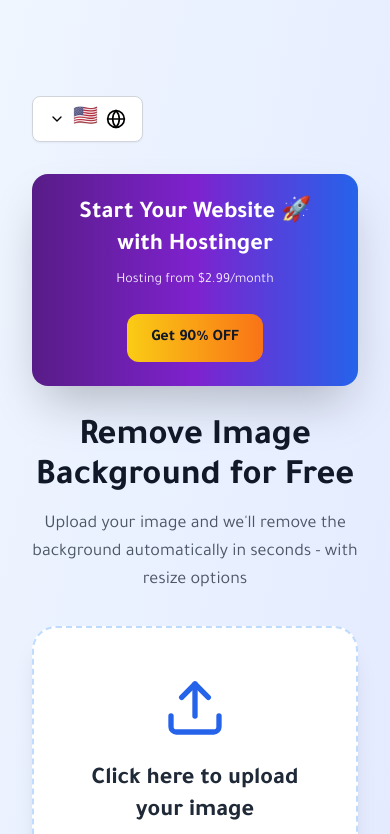
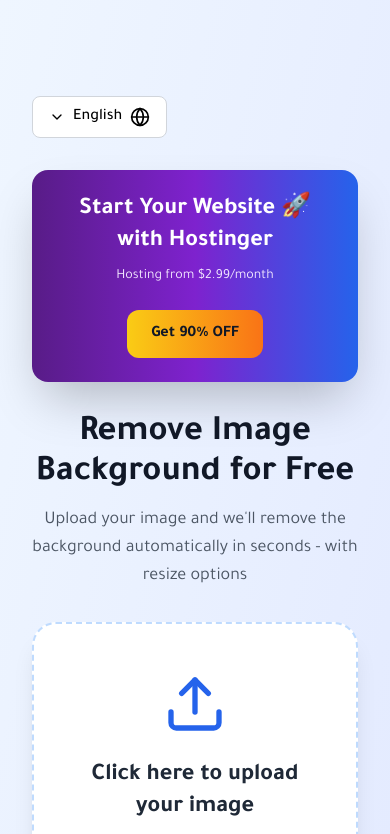
Before and after one commit to saif91alwasty-design/background-remover, a Next.js app: page /en in a window 390 px wide. Shown: the top 834 px of the page. Built offline with nearby package versions, Linux system fonts and the light colour scheme.

Commit message:
Refactor LanguageSwitcher component for clarity

```diff
--- a/components/LanguageSwitcher.tsx
+++ b/components/LanguageSwitcher.tsx
@@ -9,20 +9,15 @@ export default function LanguageSwitcher({ currentLang }: { currentLang: string
   const currentLangInfo = getLanguageInfo(currentLang);
 
   const handleLangChange = (newLang: Language) => {
-    // استبدال كود اللغة في الرابط الحالي
     const newPath = window.location.pathname.replace(/^\/[a-z]{2}(\/|$)/, `/${newLang}$1`);
     window.location.href = newPath;
   };
 
   return (
     <div className="relative">
-      <button
-        onClick={() => setIsOpen(!isOpen)}
-        className="flex items-center gap-2 px-4 py-2 bg-white border border-gray-300 rounded-lg hover:bg-gray-50 transition-colors shadow-sm"
-      >
+      <button onClick={() => setIsOpen(!isOpen)} className="flex items-center gap-2 px-4 py-2 bg-white border border-gray-300 rounded-lg hover:bg-gray-50">
         <Globe className="w-5 h-5" />
-        <span className="font-medium hidden sm:inline">{currentLangInfo.name}</span>
-        <span className="text-xl">{currentLangInfo.flag}</span>
+        <span className="font-medium">{currentLangInfo.name}</span>
         <ChevronDown className={`w-4 h-4 transition-transform ${isOpen ? 'rotate-180' : ''}`} />
       </button>
 
@@ -30,24 +25,15 @@ export default function LanguageSwitcher({ currentLang }: { currentLang: string
         <>
           <div className="fixed inset-0 z-10" onClick={() => setIsOpen(false)} />
           <div className="absolute top-full mt-2 right-0 bg-white border border-gray-200 rounded-lg shadow-xl z-20 max-h-96 overflow-y-auto w-64">
-            <div className="p-2 border-b border-gray-100">
-              <p className="text-xs text-gray-500 font-semibold text-center">Select Language / اختر اللغة</p>
-            </div>
             <div className="p-1">
               {languages.map((language) => (
                 <button
                   key={language.code}
-                  onClick={() => {
-                    handleLangChange(language.code);
-                    setIsOpen(false);
-                  }}
-                  className={`w-full flex items-center gap-3 px-3 py-2 rounded-lg hover:bg-blue-50 transition-colors text-left ${
-                    language.code === currentLang ? 'bg-blue-100 text-blue-700' : 'text-gray-700'
-                  }`}
+                  onClick={() => { handleLangChange(language.code); setIsOpen(false); }}
+                  className={`w-full flex items-center gap-3 px-3 py-2 rounded-lg hover:bg-blue-50 ${language.code === currentLang ? 'bg-blue-100 text-blue-700' : 'text-gray-700'}`}
                 >
-                  <span className="text-xl">{language.flag}</span>
+                  <span>{language.flag}</span>
                   <span className="font-medium">{language.name}</span>
-                  {language.code === currentLang && <span className="ml-auto text-blue-600">✓</span>}
                 </button>
               ))}
             </div>
```
